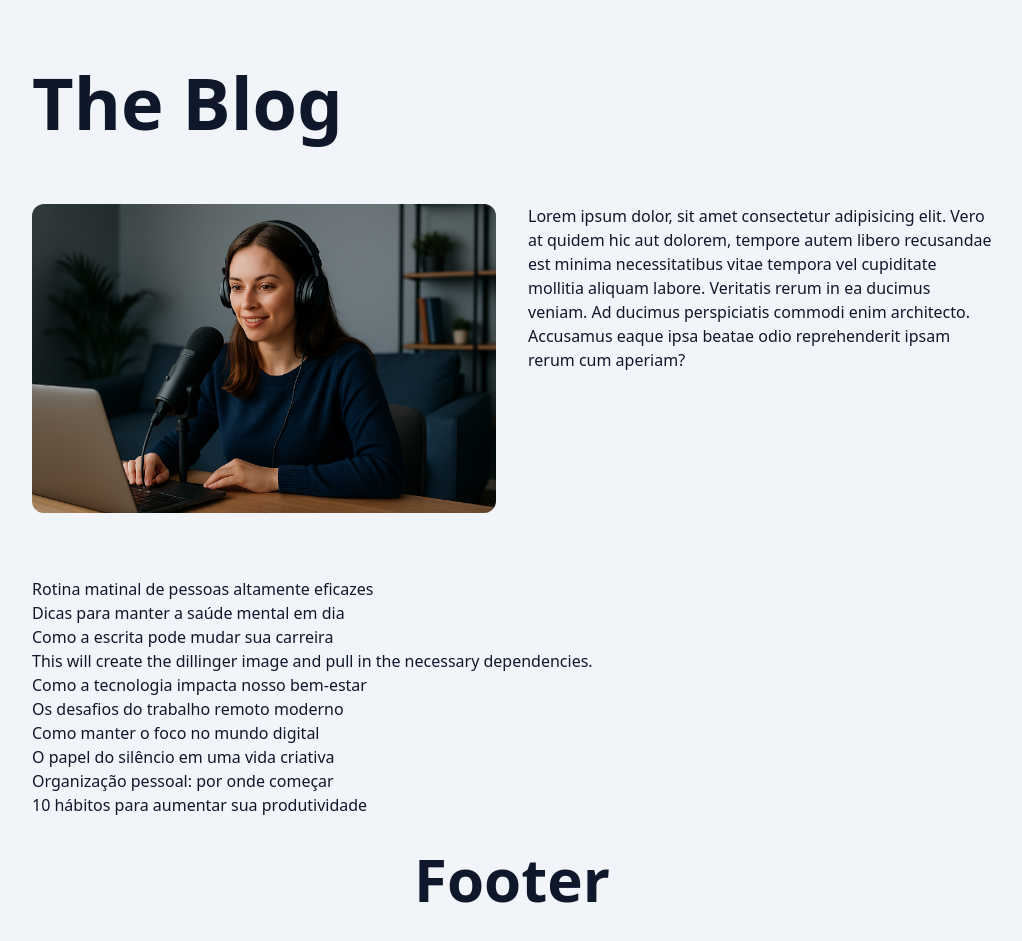
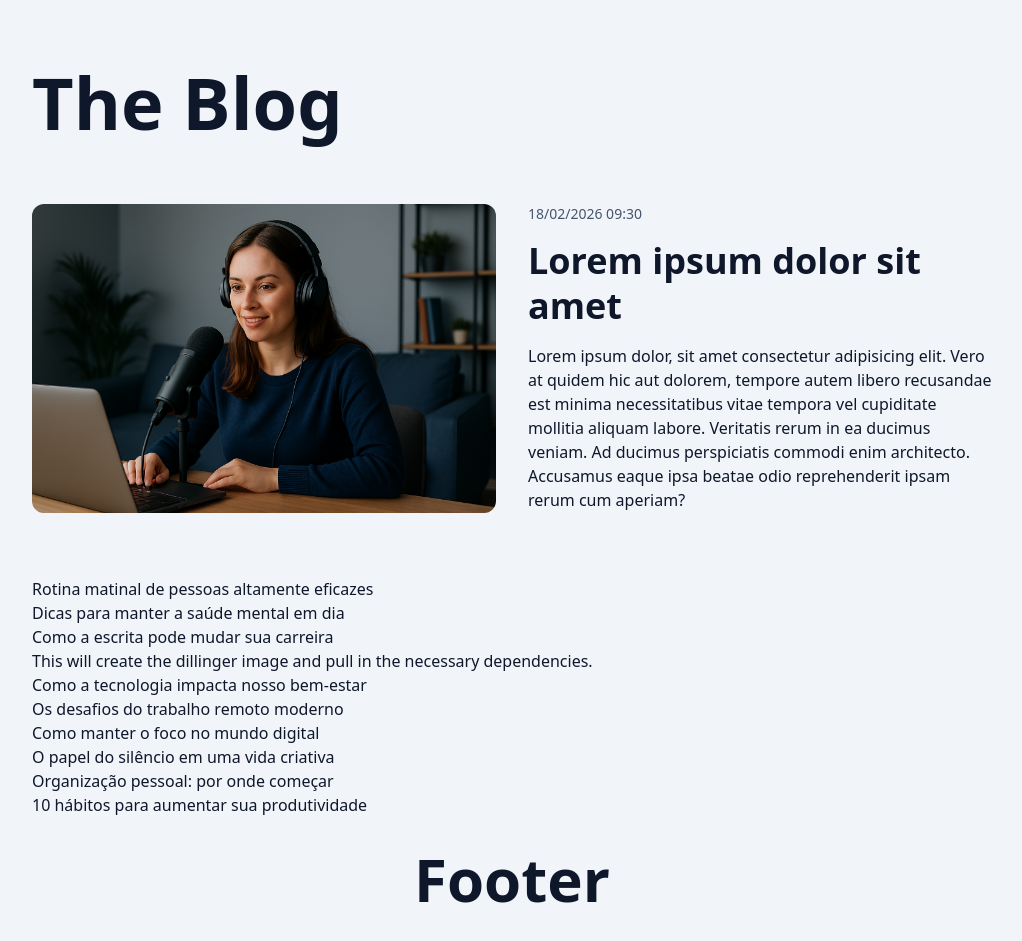
Before and after one commit to GuilhermePereiraRamalho/the-blog-next-react-course, a Next.js app: page / in a window 1280 px wide. Shown: the whole page, without its empty margins (128-1150 px from the left). Built offline with nearby package versions, Linux system fonts and the light colour scheme.

Commit message:
Finalize FeaturedPost styling using Tailwind CSS

```diff
--- a/src/app/page.tsx
+++ b/src/app/page.tsx
@@ -17,14 +17,29 @@ export default async function HomePage() {
       >
         <Link className="w-full h-full overflow-hidden rounded-xl" href="#">
           <Image
-          className="group-hover:scale-105 transition"
+            className="w-full h-full object-cover object-center group-hover:scale-105 transition"
             src="/images/bryen_0.png"
             width={1200}
             height={720}
             alt="Post title"
+            priority
           />
         </Link>
-        <div>
+        <div className={clsx("flex flex-col gap-4", "sm:justify-center")}>
+          <time
+            className="text-slate-600 block text-sm/tight"
+            dateTime="2026-02-18"
+          >
+            18/02/2026 09:30
+          </time>
+          <h1
+            className={clsx(
+              "text-2xl/tight font-extrabold",
+              "sm:text-4xl/tight",
+            )}
+          >
+            <Link href="#">Lorem ipsum dolor sit amet</Link>
+          </h1>
           Lorem ipsum dolor, sit amet consectetur adipisicing elit. Vero at
           quidem hic aut dolorem, tempore autem libero recusandae est minima
           necessitatibus vitae tempora vel cupiditate mollitia aliquam labore.
```
